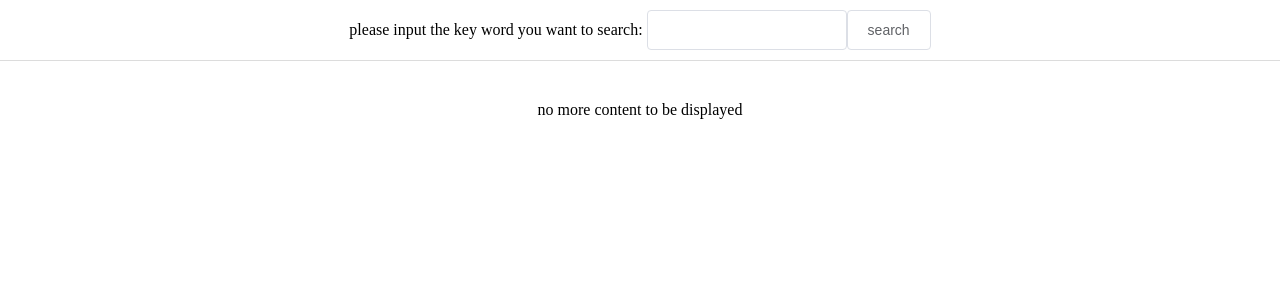
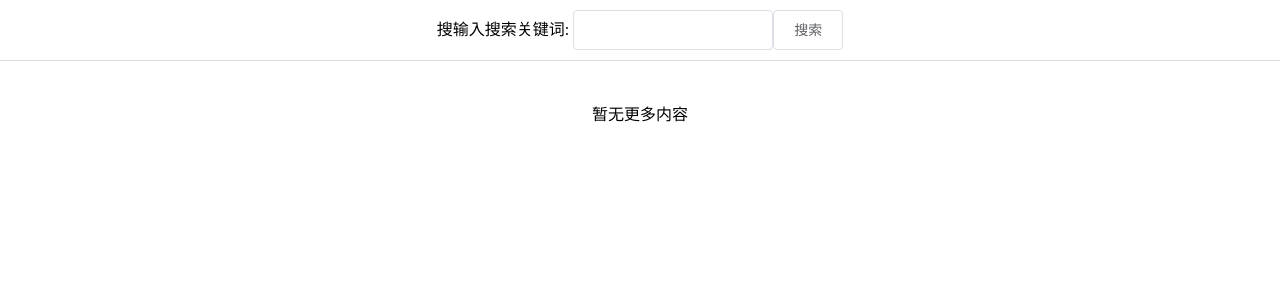
Before and after one commit to cxcxcx89611/OktaFlickrSpringIntegration_gui, a Vue app: page /#/islogin in a window 1280 px wide. Shown: the top 300 px of the page. Built offline with nearby package versions, Linux system fonts and the light colour scheme.

Commit message:
payload image json iterate

```diff
--- a/src/components/islogin.vue
+++ b/src/components/islogin.vue
@@ -1,16 +1,16 @@
 <template>
   <div>
     <div style="text-align: center; padding: 10px; border-bottom: 1px solid gainsboro">
-      <span>please input the key word you want to search: </span>
+      <span>搜输入搜索关键词: </span>
       <el-input style="width: 200px;" v-model="name"/>
-      <el-button @click="search">search</el-button>
+      <el-button @click="search">搜索</el-button>
     </div>
     <div>
       <div v-if="data.length > 0">
         <img v-for="item in data" :src="item.data" style=" width: 200px; height: 200px; padding: 10px; "/>
       </div>
       <div v-else style="margin: 0 auto; padding: 40px; text-align: center">
-        no more content to be displayed
+        暂无更多内容
       </div>
     </div>
   </div>
@@ -38,6 +38,7 @@
         })
         s.then(res => {
           console.log(res.data.data)
+          this.data = res.data.data;
         })
         console.log(s)
       }
```
